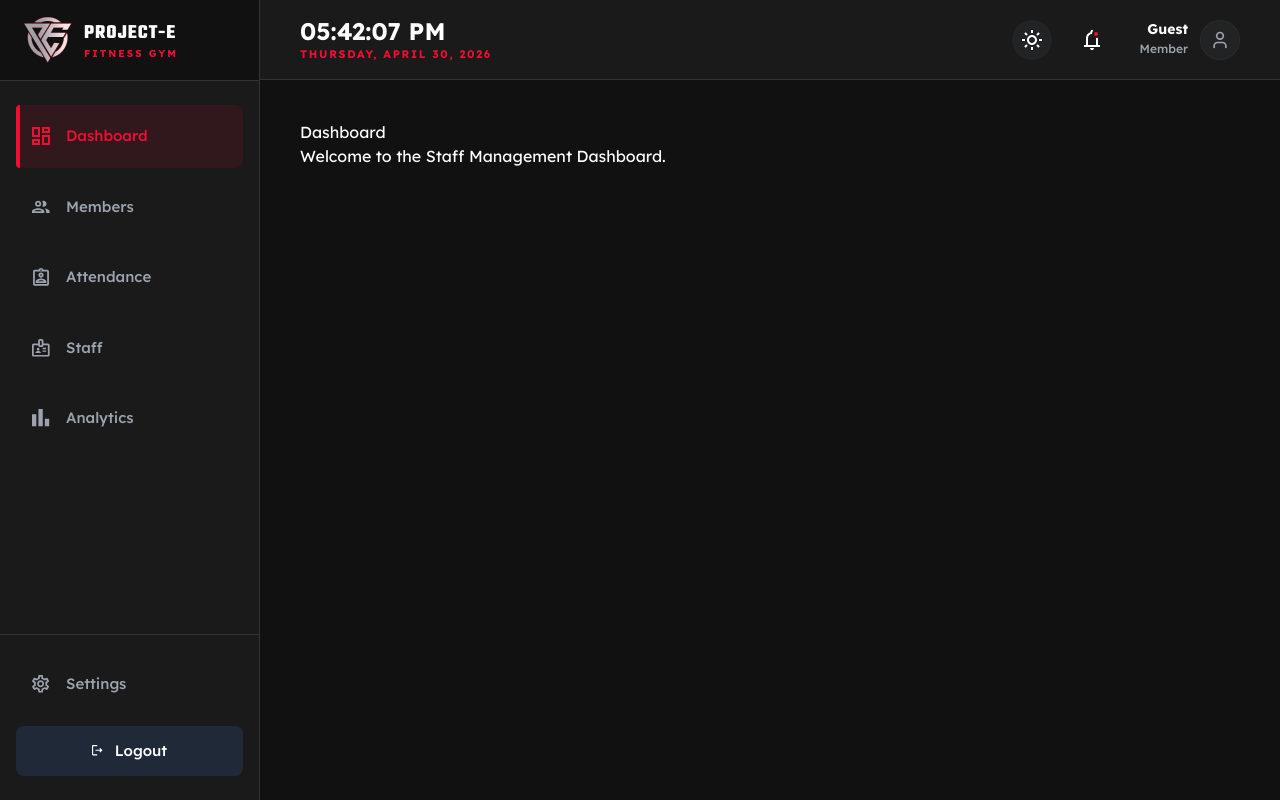
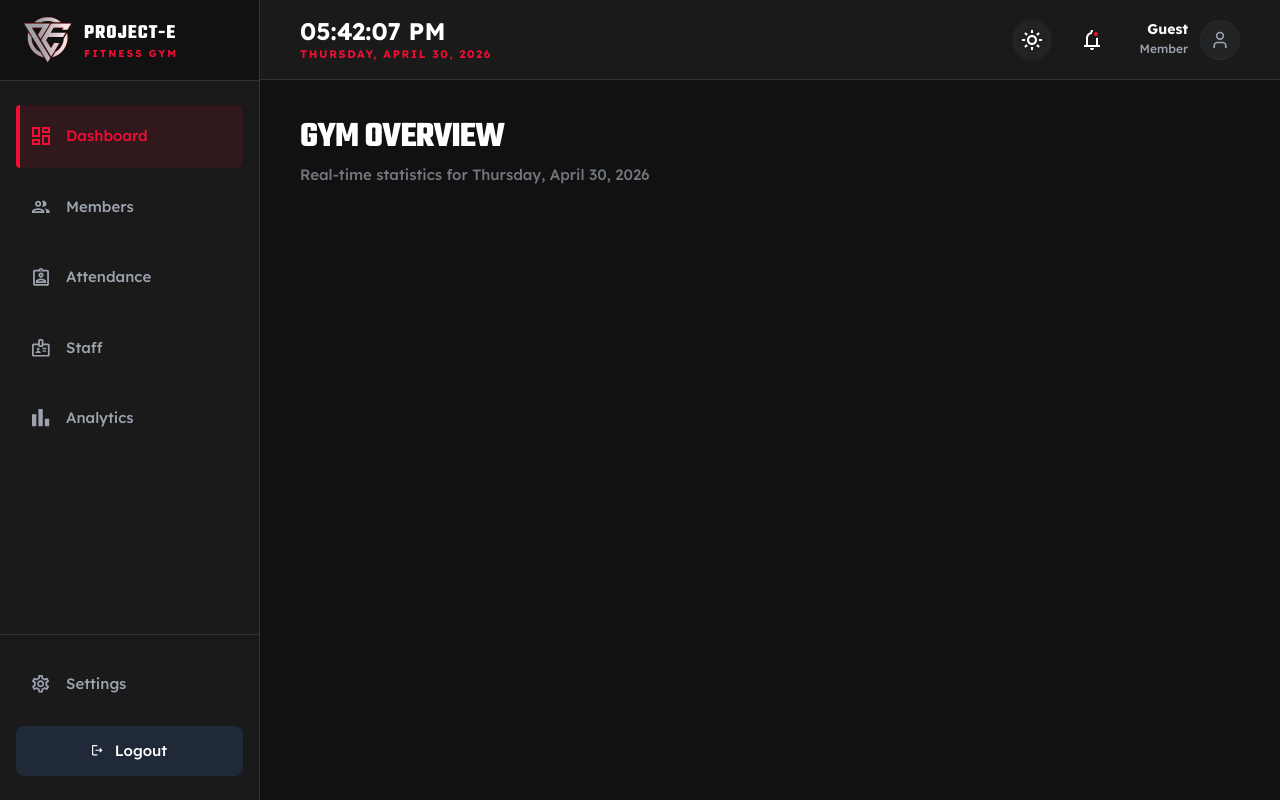
Before and after one commit to Fabshkiee/Project-E-Web-Management-System, a Next.js app: page /dashboard in a window 1280 px wide. Built offline with nearby package versions, Linux system fonts and the light colour scheme; no server answers.

Commit message:
feat: integrate page title component in dashboard page

```diff
--- a/app/dashboard/page.tsx
+++ b/app/dashboard/page.tsx
@@ -1,8 +1,18 @@
+import PageTitle from "@/components/dashboard/page-title";
+
 export default function Dashboard() {
   return (
-    <main>
-      <h1>Dashboard</h1>
-      <p>Welcome to the Staff Management Dashboard.</p>
-    </main>
+    <PageTitle
+      title="Gym Overview"
+      subtitle={`Real-time statistics for ${new Date().toLocaleDateString(
+        "en-US",
+        {
+          weekday: "long",
+          month: "long",
+          day: "numeric",
+          year: "numeric",
+        },
+      )}`}
+    />
   );
 }
```
